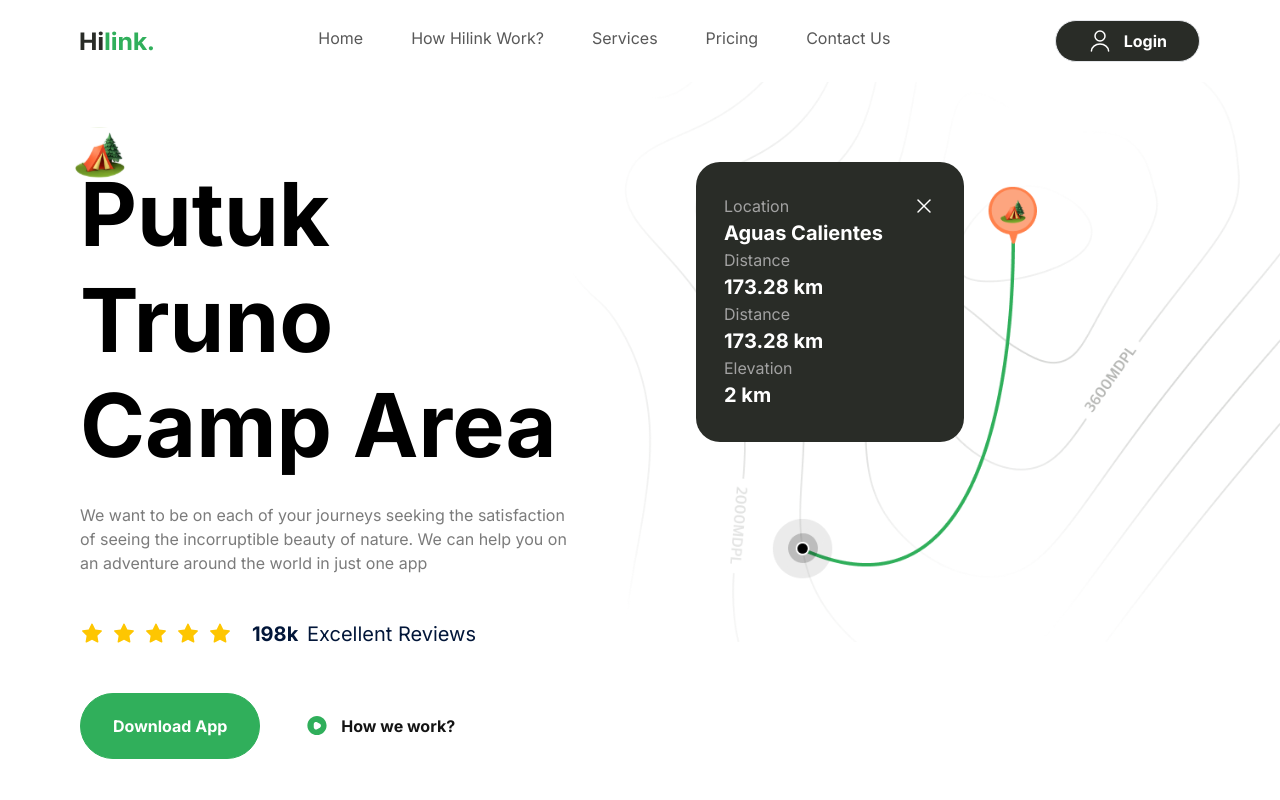
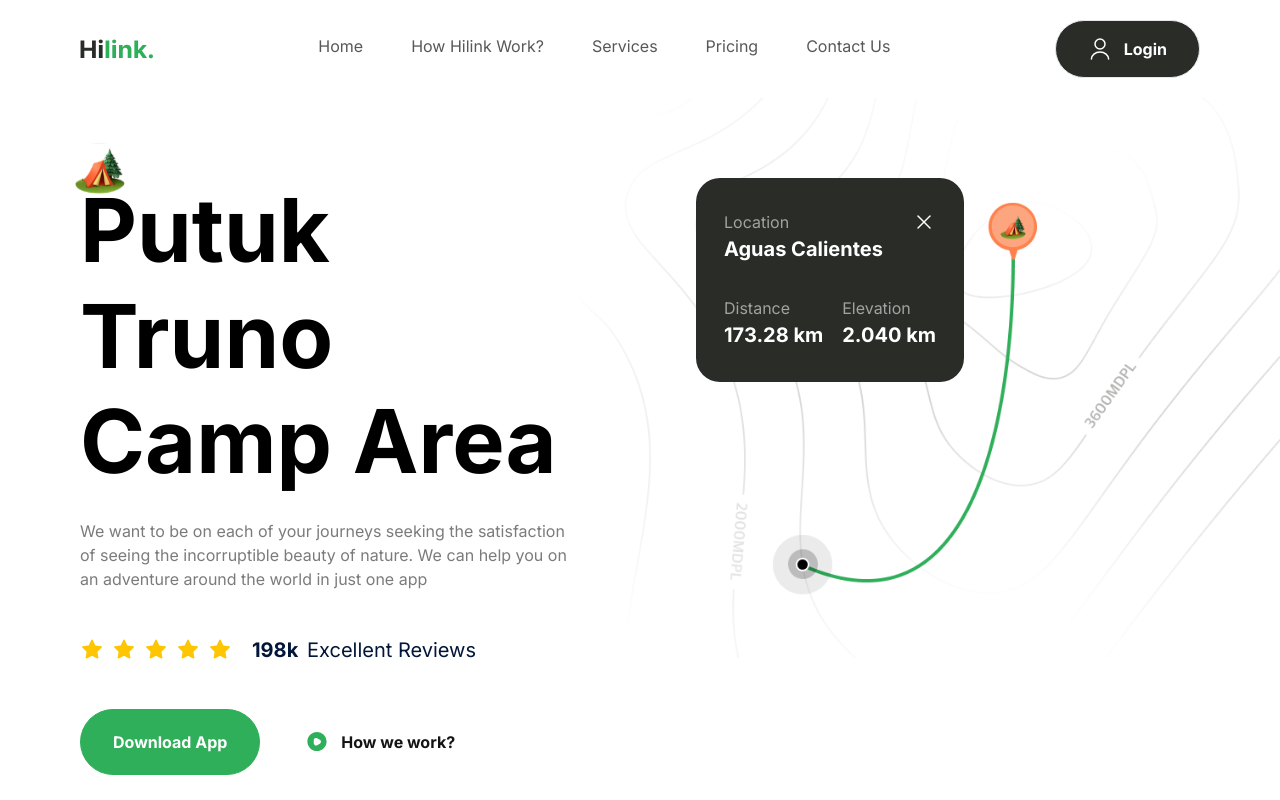
Before and after one commit to husicmirza/travel-app, a Next.js app: page / in a window 1280 px wide. Shown: the top 800 px of the page. Built offline with nearby package versions, Linux system fonts and the light colour scheme.

Commit message:
Hotfix on hero section

```diff
--- a/app/globals.css
+++ b/app/globals.css
@@ -25,7 +25,7 @@
     @apply border-green-50 bg-green-50 px-8 py-5 text-white;
   }
   .btn_dark_green {
-    @apply bg-green-90 px-8 py-2 text-white transition-all hover:bg-black;
+    @apply bg-green-90 px-8 py-4 text-white transition-all hover:bg-black;
   }
   .btn_dark_green_outline {
     @apply border-gray-20 bg-green-90 px-8 py-5 text-white;
--- a/components/Hero.tsx
+++ b/components/Hero.tsx
@@ -52,7 +52,7 @@
         </div>
       </div>
       <div className="relative flex flex-1 items-start">
-        <div className="relative z-20 w-[268px] flex-col gap-8 rounded-3xl bg-green-90 px-7 py-8">
+        <div className="relative z-20 w-[268px] flex flex-col gap-8 rounded-3xl bg-green-90 px-7 py-8">
           <div className="flex flex-col">
             <div className="flexBetween">
               <p className="text-gray-20 regular-16">Location</p>
@@ -60,22 +60,15 @@
             </div>
             <p className="text-white bold-20">Aguas Calientes</p>
           </div>
+
           <div className="flexBetween">
             <div className="flex flex-col">
               <p className="text-gray-20 regular-16">Distance</p>
               <p className="text-white bold-20">173.28 km</p>
             </div>
-          </div>
-          <div className="flexBetween">
-            <div className="flex flex-col">
-              <p className="text-gray-20 regular-16">Distance</p>
-              <p className="text-white bold-20">173.28 km</p>
-            </div>
-          </div>
-          <div className="flexBetween">
             <div className="flex flex-col">
               <p className="text-gray-20 regular-16">Elevation</p>
-              <p className="text-white bold-20">2 km</p>
+              <p className="text-white bold-20">2.040 km</p>
             </div>
           </div>
         </div>
```
